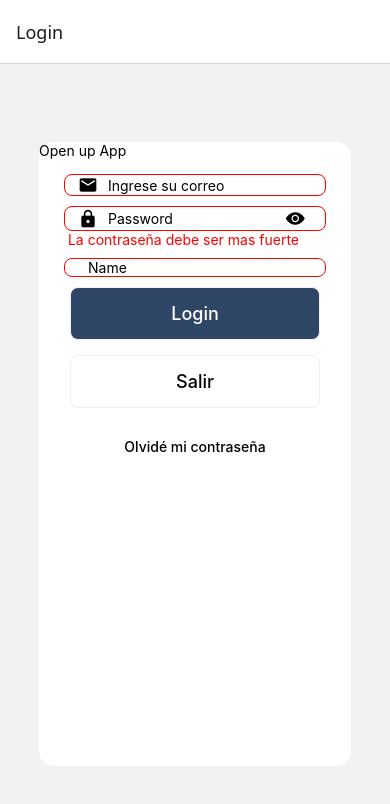
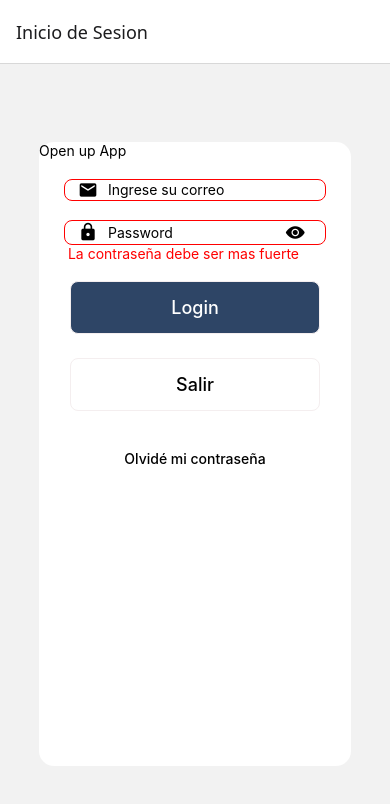
Before and after one commit to RRivera2004/ProyectoClasePrograM, a React Native app in the folder Proyecto/: screen /Login in a window 390 px wide. Shown: the top 804 px of the page. Built offline with nearby package versions, Linux system fonts and the light colour scheme.

Commit message:
no message

```diff
--- a/Proyecto/src/components/navigation/StackNavigator.tsx
+++ b/Proyecto/src/components/navigation/StackNavigator.tsx
@@ -12,15 +12,19 @@ const Stack = createNativeStackNavigator<RootStackParamsList> ();
 export default function StackNavigator (){
 
    return(
-    <Stack.Navigator initialRouteName={'Login'}>
+    <Stack.Navigator initialRouteName='Login'
+         screenOptions={{headerShown: true}}
+         >
+
     <Stack.Screen
-    name= "Login"
-    component={LoginScreen}
+    name= "Home"
+    component={HomeScreen}
 
     />
     <Stack.Screen
-    name="Home"
-    component={HomeScreen}
+    name="Login"
+    component={LoginScreen}
+    options={{title:'Inicio de Sesion'}}
     />
     </Stack.Navigator>
 
--- a/Proyecto/src/components/screens/LoginScreen.tsx
+++ b/Proyecto/src/components/screens/LoginScreen.tsx
@@ -5,16 +5,14 @@ import CustomButton from '../CustomButton';
 import CustomPassword from '../CustomPassword';
 import { useState } from 'react';
 
-export default function LoginScreen() {
-  const [email,setEmail] = useState("");
-  const [password,setPassword] = useState("");
+export default function LoginScreen ({navigation}: any) {
+  const [email, setEmail] = useState("");
+  const [password, setPassword] = useState("");
 
 
-  const handleOnLogin = () => {
-    console.log("prueba login desde app");
-
+ const handleOnLogin = () => {
+    navigation.navigate('Home', {email})
   }
-
   const handleOnLogout = () => {
     alert("Alerta logout desde app");
   }
@@ -41,12 +39,6 @@ export default function LoginScreen() {
               onChange={setPassword}
               value={password}
               typeInput={'password'}
-              />
-               <CustomInput
-              placeholder={'Name'}
-              onChange={()=>{}}
-              value={""}
-              typeInput={'text'}
               />
 
             <CustomButton
@@ -83,7 +75,7 @@ const styles = StyleSheet.create({
   },
   buttonsWrapper: {
     marginTop: 15,
-    height: "30%",
+    height: "50%",
     alignItems: "center",
     justifyContent: "space-around",
   },
```
